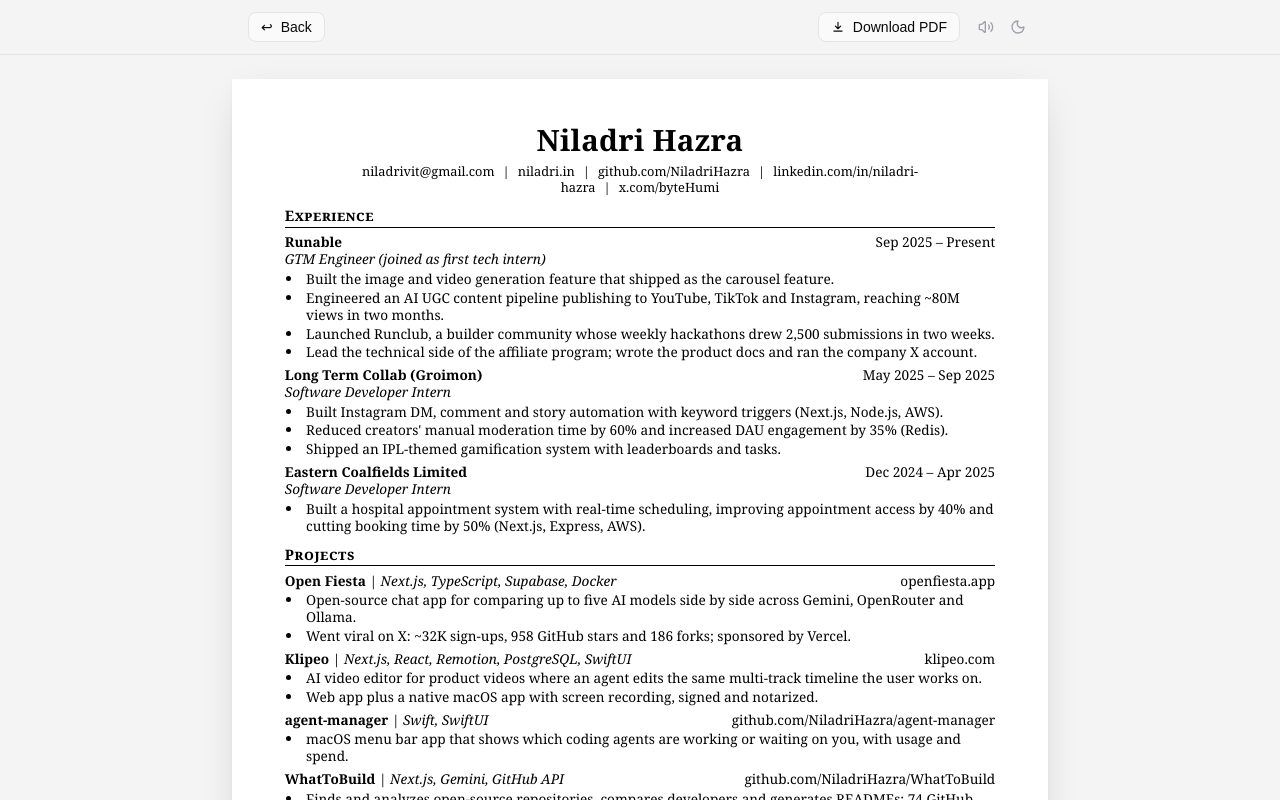
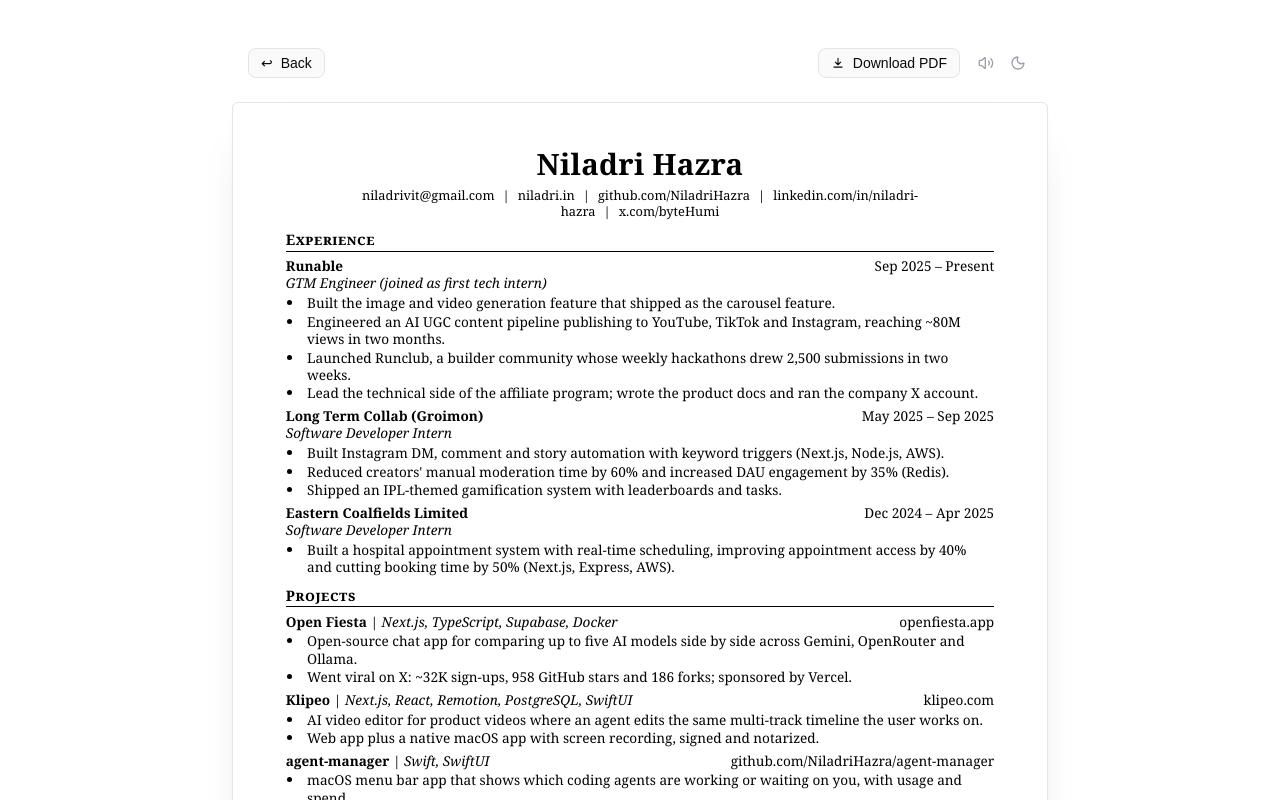
Before and after one commit to NiladriHazra/portfolio, a Next.js app: page /resume in a window 1280 px wide. Shown: the top 800 px of the page. Built offline with nearby package versions, Linux system fonts and the light colour scheme.

Commit message:
Resume page: drop the toolbar strip, controls sit above the sheet

```diff
--- a/app/resume/ResumeBar.tsx
+++ b/app/resume/ResumeBar.tsx
@@ -10,8 +10,8 @@ const button =
 export default function ResumeBar() {
   const playClick = usePortfolioSound("/sounds/click.mp3");
   return (
-    <div className="resume-bar sticky top-0 z-10 border-b border-zinc-200 bg-zinc-100/85 backdrop-blur dark:border-zinc-800 dark:bg-zinc-950/85">
-      <div className="mx-auto flex max-w-[816px] items-center justify-between gap-3 px-4 py-3">
+    <div className="resume-bar">
+      <div className="mx-auto flex max-w-[816px] items-center justify-between gap-3 px-4 pb-6 pt-8 sm:pt-12">
         <Link href="/" onClick={() => playClick()} className={button}>
           <span>↩</span>
           <span>Back</span>
--- a/app/resume/page.tsx
+++ b/app/resume/page.tsx
@@ -35,10 +35,11 @@ function loadResume() {
 export default function ResumePage() {
   const { css, body } = loadResume();
   return (
-    <div className="min-h-screen bg-zinc-100 pb-16 dark:bg-zinc-950">
+    <div className="min-h-screen bg-background pb-20">
       <style>{`${css}
         .resume-sheet ul { list-style: disc; }
-        .resume-sheet { background: #fff; color: #000; margin: 0 auto; box-shadow: 0 1px 2px rgba(0,0,0,.06), 0 12px 40px -12px rgba(0,0,0,.18); }
+        .resume-sheet { background: #fff; color: #000; margin: 0 auto; border: 1px solid #e4e4e7; border-radius: 6px; box-shadow: 0 1px 2px rgba(0,0,0,.04), 0 24px 48px -24px rgba(0,0,0,.18); }
+        .dark .resume-sheet { border-color: #323232; }
         @media (max-width: 880px) { .resume-sheet { zoom: 0.86; } }
         @media (max-width: 740px) { .resume-sheet { zoom: 0.7; } }
         @media (max-width: 600px) { .resume-sheet { zoom: 0.56; } }
@@ -47,11 +48,11 @@ export default function ResumePage() {
           @page { size: Letter; margin: 0; }
           .resume-bar { display: none !important; }
           .resume-page { padding: 0 !important; background: #fff !important; }
-          .resume-sheet { zoom: 1 !important; box-shadow: none !important; }
+          .resume-sheet { zoom: 1 !important; box-shadow: none !important; border: 0 !important; border-radius: 0 !important; }
         }
       `}</style>
       <ResumeBar />
-      <div className="resume-page px-4 pt-6">
+      <div className="resume-page px-4">
         <div className="resume-sheet" dangerouslySetInnerHTML={{ __html: body }} />
       </div>
     </div>
```
